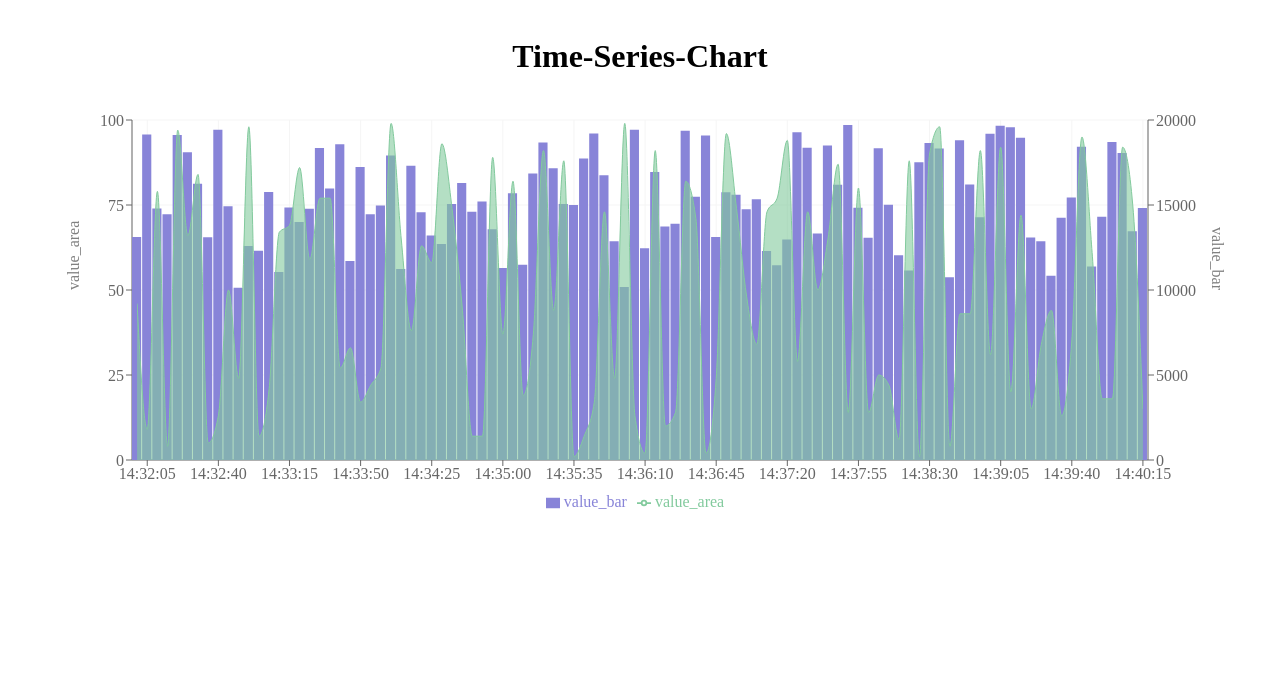
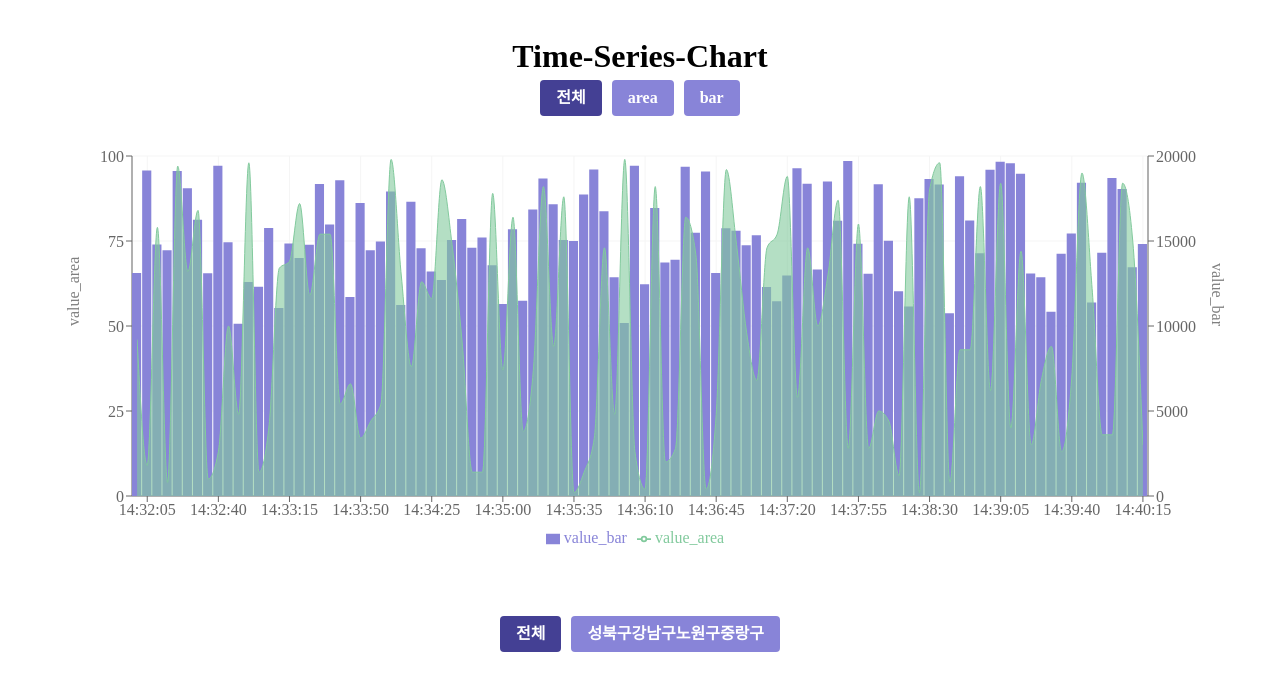
Before and after one commit to ukssss/time-series-chart, a React (Vite) app: page / in a window 1280 px wide. Shown: the top 690 px of the page. Built offline with nearby package versions, Linux system fonts and the light colour scheme.

Commit message:
Feat | Button 컴포넌트 제작 및 버튼 필터링 구현

```diff
--- /dev/null
+++ b/src/components/common/Button.tsx
@@ -0,0 +1,45 @@
+import { Category } from '@/types';
+import styled from 'styled-components';
+
+interface IProps {
+    onClick: (value: Category | string) => void;
+    isActivated: boolean;
+    children: React.ReactNode;
+}
+
+const Button = ({ onClick, isActivated, children }: IProps) => {
+    return (
+        <>
+            <StyledButton
+                type="button"
+                onClick={(e) => onClick(e.currentTarget.textContent as string)}
+                isActivated={isActivated}
+            >
+                {children}
+            </StyledButton>
+        </>
+    );
+};
+
+const StyledButton = styled.button<{ isActivated: boolean }>`
+    /*공통 스타일*/
+    display: inline-flex;
+    align-items: center;
+    outline: none;
+    border: none;
+    border-radius: 4px;
+    color: white;
+    font-weight: bold;
+    cursor: pointer;
+    padding-left: 1rem;
+    padding-right: 1rem;
+
+    /* 크기 */
+    height: 2.25rem;
+    font-size: 1rem;
+
+    /* 색상 */
+    background: ${(props) => (props.isActivated ? `#444094` : `#8884d8`)};
+`;
+
+export default Button;
--- a/src/components/index.ts
+++ b/src/components/index.ts
@@ -2,6 +2,5 @@ export { default as Chart } from './chart/Chart';
 export { default as CustomToolTip } from './chart/CustomToolTip';
 export { default as CustomisedDot } from './chart/CustomisedDot';
 export { default as Button } from './common/Button';
-export { default as ButtonList } from './common/ButtonList';
 export { default as Error } from './common/Error';
 export { default as Header } from './common/Header';
--- a/src/pages/Main.tsx
+++ b/src/pages/Main.tsx
@@ -1,21 +1,23 @@
-import { Chart } from '@/components';
+import { Button, Chart } from '@/components';
+import { CATEGORY } from '@/constants';
 import { useChartData } from '@/hooks';
 import { Category } from '@/types';
 import { useEffect } from 'react';
 import { useSearchParams } from 'react-router-dom';
+import styled from 'styled-components';
 
 const Main = () => {
     const { chartDataByDistrict } = useChartData();
-    const [params, setParams] = useSearchParams();
-    const district = params.get('district') as string;
-    const category = params.get('category') as Category;
+    const [searchParams, setSearchParams] = useSearchParams();
+    const district = searchParams.get('district') as string;
+    const category = searchParams.get('category') as Category;
 
     const handleSelectDistrict = (district: string) => {
-        setParams({ category, district });
+        setSearchParams({ category, district });
     };
 
     const handleSelectCategory = (category: string) => {
-        setParams({
+        setSearchParams({
             category: category as Category,
             district,
         });
@@ -23,13 +25,20 @@ const Main = () => {
 
     useEffect(() => {
         if (!district && !category) {
-            params.set('category', '전체');
-            params.set('district', '전체');
+            searchParams.set('category', '전체');
+            searchParams.set('district', '전체');
         }
-    }, [category, district, params]);
+    }, []);
 
     return (
         <>
+            <ButtonContainer>
+                {CATEGORY.map((item) => (
+                    <Button onClick={handleSelectCategory} isActivated={item === category}>
+                        {item}
+                    </Button>
+                ))}
+            </ButtonContainer>
             <div>
                 <Chart
                     district={district}
@@ -37,8 +46,24 @@ const Main = () => {
                     handleSelectDistrict={handleSelectDistrict}
                 />
             </div>
+            <ButtonContainer>
+                <Button onClick={handleSelectDistrict} isActivated={district === '전체'}>
+                    전체
+                </Button>
+                {chartDataByDistrict.map((item) => (
+                    <Button onClick={handleSelectDistrict} isActivated={item === district}>
+                        {item}
+                    </Button>
+                ))}
+            </ButtonContainer>
         </>
     );
 };
 
+const ButtonContainer = styled.div`
+    justify-content: center;
+    display: flex;
+    gap: 10px;
+`;
+
 export default Main;
```
